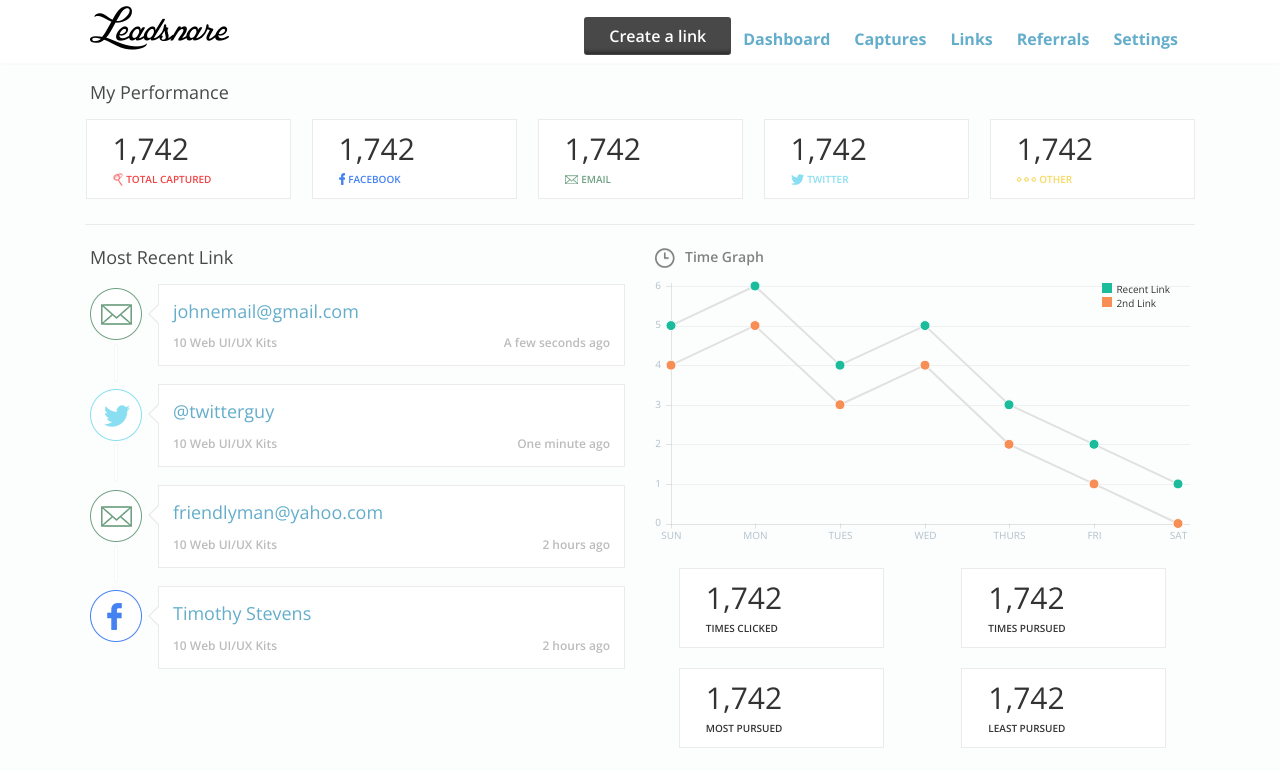
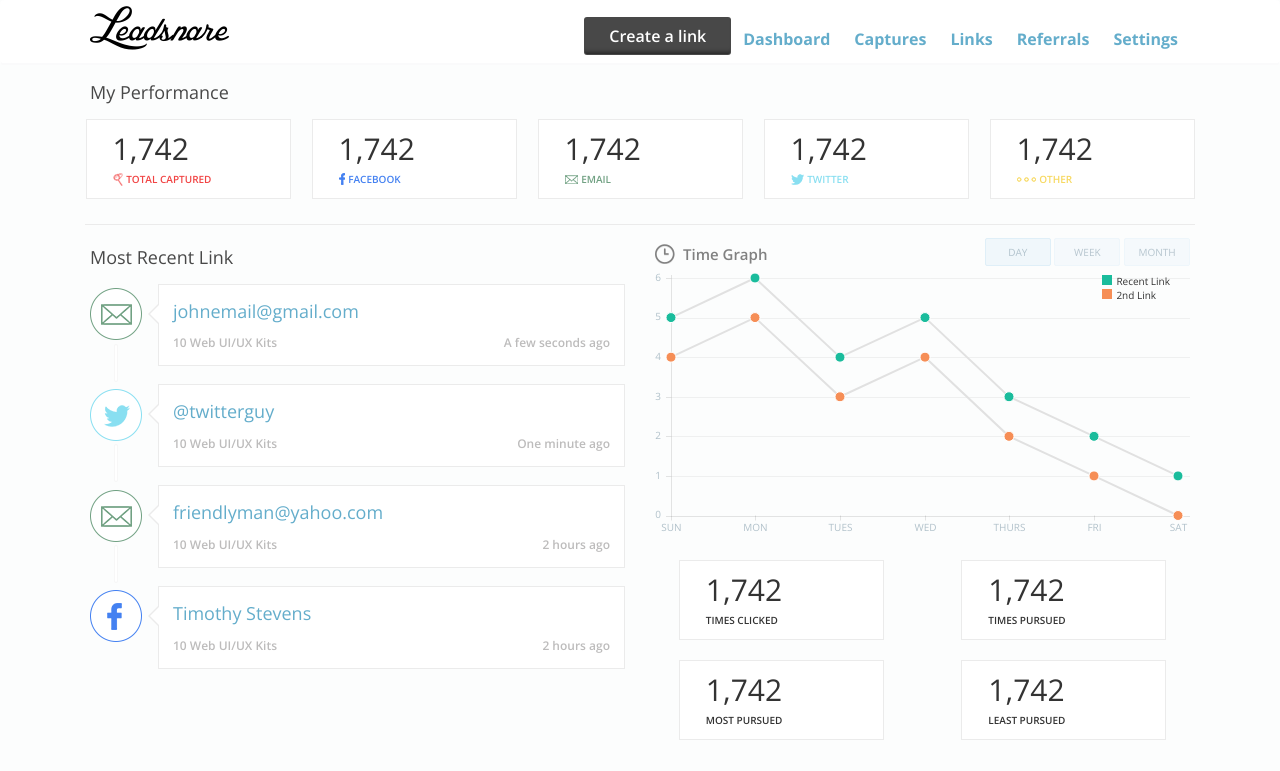
Before and after one commit to milanju/leadsnare, a plain HTML site: page index.html in a window 1280 px wide. Drawn offline with nearby package versions, Linux system fonts and the light colour scheme.

Commit message:
finish graph section

```diff
--- a/css/styles.css
+++ b/css/styles.css
@@ -63,9 +63,10 @@ h2 {
 
 h3 {
   color: #484848;
-  font-size: 14px;
+  font-size: 15px;
+  line-height: 12px;
   margin-top: 18px;
-  margin-bottom: 8px;
+  margin-bottom: 6px;
 }
 
 hr {
@@ -308,13 +309,41 @@ hr {
   }
 }
 
+.graph-head {
+  overflow: hidden;
+}
+
 .time-icon {
-  margin-right: 10px;
+  margin-right: 8px;
+  padding-bottom: 4px;
 }
 
 .graph-title {
+  display: inline-block;
   color: #818181;
   font-weight: 600;
+
+}
+
+.graph-buttons {
+  float: right;
+  margin-top: 8px;
+}
+
+.graph-btn {
+  width: 66px;
+  background-color: #f5f9fc;
+  color: #b6c5ce;
+  border-color: #eef6fb;
+  border-radius: 2px;
+  font-size: 10px;
+  text-transform: uppercase;
+}
+
+.graph-btn-active {
+  background-color: #f0f7fb;
+  color: #b2c3cd;
+  border-color: #dfeff8;
 }
 
 .graph-row {
@@ -336,6 +365,10 @@ hr {
   .graph-legend {
     top: -10px;
   }
+
+  .graph-container {
+    margin-top: 20px;
+  }
 }
 
 .graph-legend ul {
--- a/index.html
+++ b/index.html
@@ -150,7 +150,14 @@
         <div class="col-md-6">
           <div class="row graph-row">
             <div class="col-xs-12">
-              <h3 class="graph-title"><img src="./img/time-icon.png" class="time-icon">Time Graph</h3>
+              <div class="graph-head">
+                <img src="./img/time-icon.png" class="time-icon"><h3 class="graph-title">Time Graph</h3>
+                <div class="graph-buttons">
+                  <a href="#" class="btn graph-btn graph-btn-active">Day</a>
+                  <a href="#" class="btn graph-btn">Week</a>
+                  <a href="#" class="btn graph-btn">Month</a>
+                </div>
+              </div>
               <div class="graph-container">
                 <canvas id="timeGraphDays"></canvas>
                 <div id="timeGraphDaysLegend" class="graph-legend"></div>
@@ -185,8 +192,7 @@
           </div>
         </div>
       </div>
-
-
+    </div>
     <script src="https://ajax.googleapis.com/ajax/libs/jquery/1.11.3/jquery.min.js"></script>
     <script src="./js/bootstrap.min.js"></script>
     <script src="./js/graph.js"></script>
```
Lines whose indentation alone changed are shown as unchanged.
